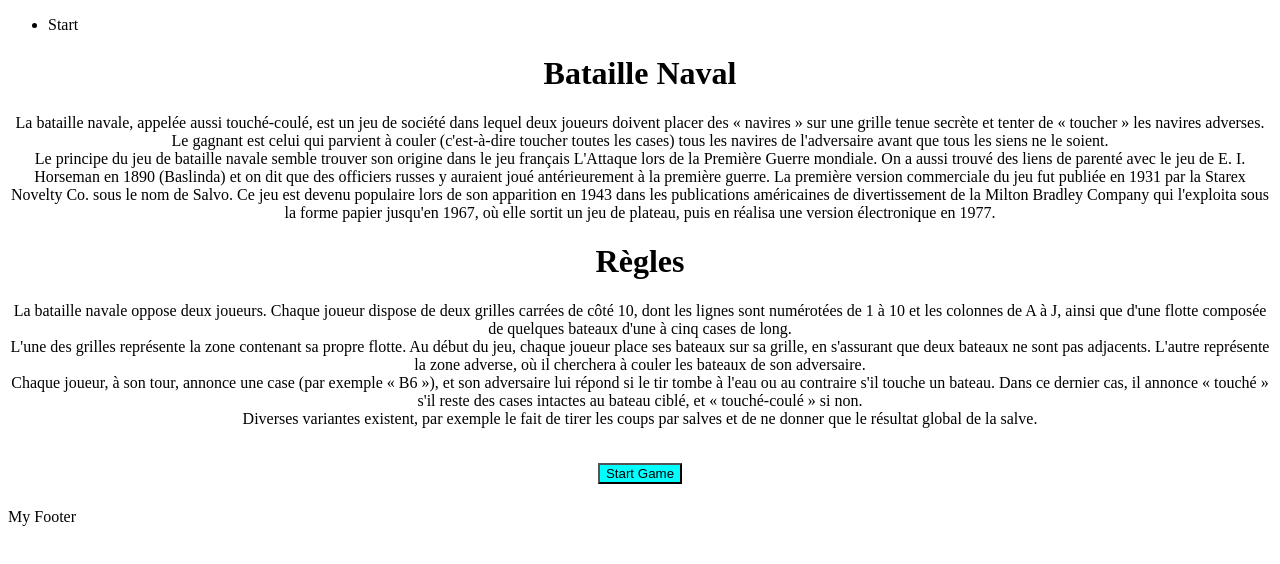
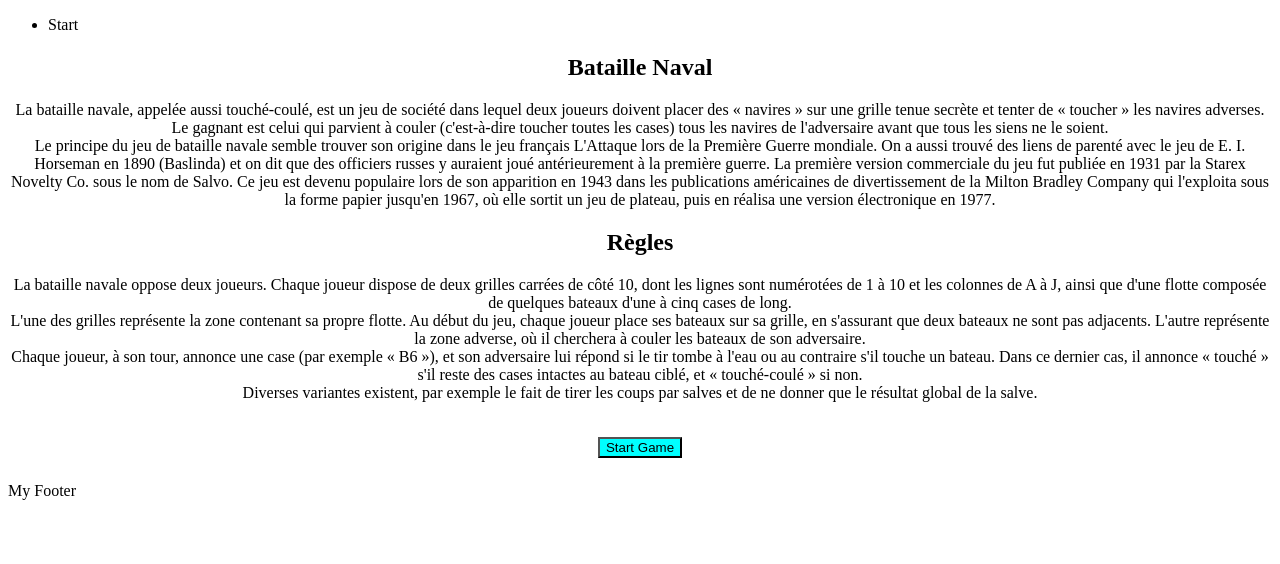
Before and after one commit to hard-tech/naval-warships, a React (Create React App) app: page / in a window 1280 px wide. Shown: the top 564 px of the page. Built offline with nearby package versions, Linux system fonts and the light colour scheme.

Commit message:
H2 modif titres

```diff
--- a/src/page/Home.jsx
+++ b/src/page/Home.jsx
@@ -11,9 +11,9 @@ export default class Home extends Component {
       <div>
         <Nav />
           <center>
-            <h1>Bataille Naval</h1>
+            <h2>Bataille Naval</h2>
             <p>La bataille navale, appelée aussi touché-coulé, est un jeu de société dans lequel deux joueurs doivent placer des « navires » sur une grille tenue secrète et tenter de « toucher » les navires adverses. Le gagnant est celui qui parvient à couler (c'est-à-dire toucher toutes les cases) tous les navires de l'adversaire avant que tous les siens ne le soient. <br/>Le principe du jeu de bataille navale semble trouver son origine dans le jeu français L'Attaque lors de la Première Guerre mondiale. On a aussi trouvé des liens de parenté avec le jeu de E. I. Horseman en 1890 (Baslinda) et on dit que des officiers russes y auraient joué antérieurement à la première guerre. La première version commerciale du jeu fut publiée en 1931 par la Starex Novelty Co. sous le nom de Salvo. Ce jeu est devenu populaire lors de son apparition en 1943 dans les publications américaines de divertissement de la Milton Bradley Company qui l'exploita sous la forme papier jusqu'en 1967, où elle sortit un jeu de plateau, puis en réalisa une version électronique en 1977.</p>
-            <h1>Règles</h1>
+            <h2>Règles</h2>
             <p>La bataille navale oppose deux joueurs. Chaque joueur dispose de deux grilles carrées de côté 10, dont les lignes sont numérotées de 1 à 10 et les colonnes de A à J, ainsi que d'une flotte composée de quelques bateaux d'une à cinq cases de long. <br/>L'une des grilles représente la zone contenant sa propre flotte. Au début du jeu, chaque joueur place ses bateaux sur sa grille, en s'assurant que deux bateaux ne sont pas adjacents. L'autre représente la zone adverse, où il cherchera à couler les bateaux de son adversaire.<br/>Chaque joueur, à son tour, annonce une case (par exemple « B6 »), et son adversaire lui répond si le tir tombe à l'eau ou au contraire s'il touche un bateau. Dans ce dernier cas, il annonce « touché » s'il reste des cases intactes au bateau ciblé, et « touché-coulé » si non.<br/>Diverses variantes existent, par exemple le fait de tirer les coups par salves et de ne donner que le résultat global de la salve.</p>
             <h1><button>Start Game</button></h1>
           </center>
```
